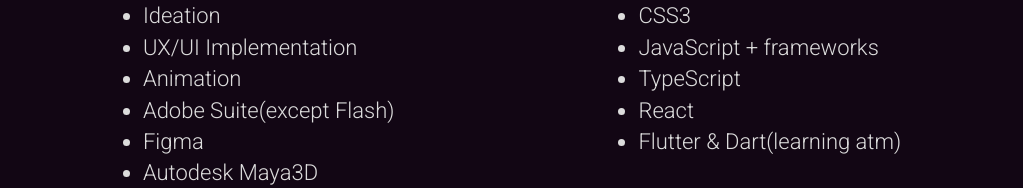
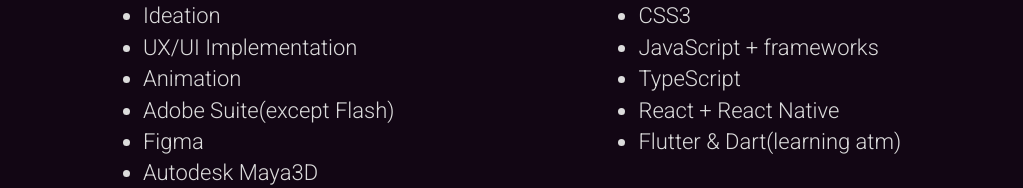
Before and after one commit to viktordepomian/portfolio, a plain HTML site: page index.html in a window 1280 px wide. Shown: the part 1010-1198 px from the top of the page, without its empty margins (128-1151 px from the left). Drawn offline with Linux system fonts and the light colour scheme.

Commit message:
Added info to index

```diff
--- a/index.html
+++ b/index.html
@@ -47,7 +47,7 @@
                     <li>CSS3</li>
                     <li>JavaScript + frameworks</li>
                     <li>TypeScript</li>
-                    <li>React</li>
+                    <li>React + React Native</li>
                     <li>Flutter & Dart(learning atm)</li>
                 </ul>
             </div>
```
